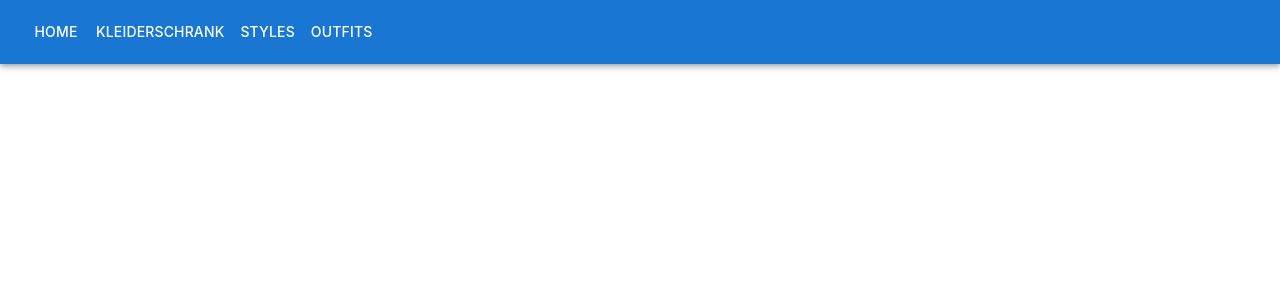
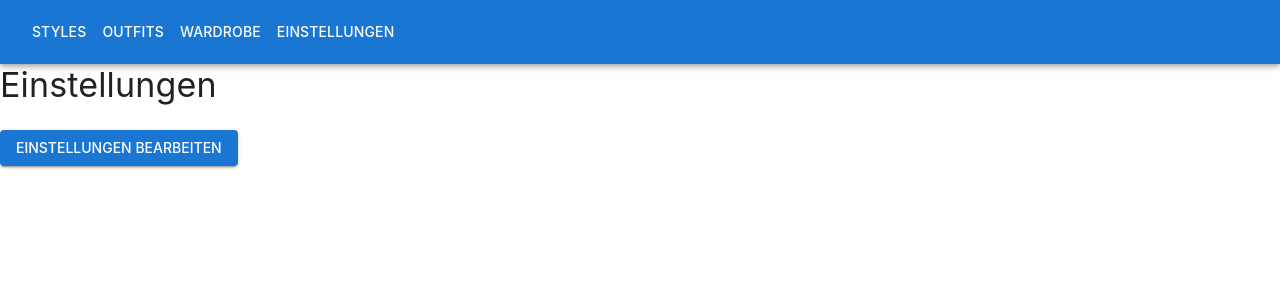
Before and after one commit to kudretilayda/Gruppe_6, a React (Create React App) app in the folder frontend/: page /settings in a window 1280 px wide. Shown: the top 300 px of the page. Built offline with nearby package versions, Linux system fonts and the light colour scheme.

Commit message:
Setting & Layout
update aber noch provisorisch

```diff
--- a/frontend/src/App.js
+++ b/frontend/src/App.js
@@ -12,6 +12,8 @@ import Home from './pages/Home';
 import Wardrobe from './pages/Wardrobe';
 import Styles from './pages/Styles';
 import Outfits from './pages/Outfits';
+import Settings from './pages/Settings'; // Neue Seite hinzufügen
+
 
 const App = () => {
   return (
@@ -25,6 +27,7 @@ const App = () => {
               <Route path="/wardrobe" element={<Wardrobe />} />
               <Route path="/styles" element={<Styles />} />
               <Route path="/outfits" element={<Outfits />} />
+              <Route path="/settings" element={<Settings />} /> {/* Neue Route */}
             </Routes>
           </Layout>
         </Router>
--- a/frontend/src/components/layout/Layout.js
+++ b/frontend/src/components/layout/Layout.js
@@ -1,28 +1,29 @@
 import React from 'react';
-import { Link } from 'react-router-dom';
+import { Link } from 'react-router-dom'; // React Router Link für Navigation
 import { AppBar, Toolbar, Button } from '@mui/material';
 
 const Layout = ({ children }) => {
   return (
-    <>
-      <AppBar position="static">
+    <div>
+      <AppBar position="sticky">
         <Toolbar>
-          <Button component={Link} to="/" color="inherit">
-            Home
-          </Button>
-          <Button component={Link} to="/wardrobe" color="inherit">
-            Kleiderschrank
-          </Button>
-          <Button component={Link} to="/styles" color="inherit">
+          {/* Andere Navigationselemente */}
+          <Button color="inherit" component={Link} to="/styles">
             Styles
           </Button>
-          <Button component={Link} to="/outfits" color="inherit">
+          <Button color="inherit" component={Link} to="/outfits">
             Outfits
+          </Button>
+          <Button color="inherit" component={Link} to="/wardrobe">
+            Wardrobe
+          </Button>
+          <Button color="inherit" component={Link} to="/settings"> {/* Hier der Menüpunkt für Einstellungen */}
+            Einstellungen
           </Button>
         </Toolbar>
       </AppBar>
-      <div>{children}</div> {/* This renders the page content inside Layout */}
-    </>
+      <div>{children}</div>
+    </div>
   );
 };
 
--- /dev/null
+++ b/frontend/src/pages/Settings.js
@@ -0,0 +1,22 @@
+import React from 'react';
+import { Typography, Button, Grid } from '@mui/material';
+
+const Settings = () => {
+  return (
+    <div className="p-4">
+      <Grid container spacing={3}>
+        <Grid item xs={12}>
+          <Typography variant="h4">Einstellungen</Typography>
+        </Grid>
+        <Grid item xs={12}>
+          {/* Hier könnten Optionen für App-Einstellungen oder Präferenzen kommen */}
+          <Button variant="contained" color="primary">
+            Einstellungen bearbeiten
+          </Button>
+        </Grid>
+      </Grid>
+    </div>
+  );
+};
+
+export default Settings;
```
